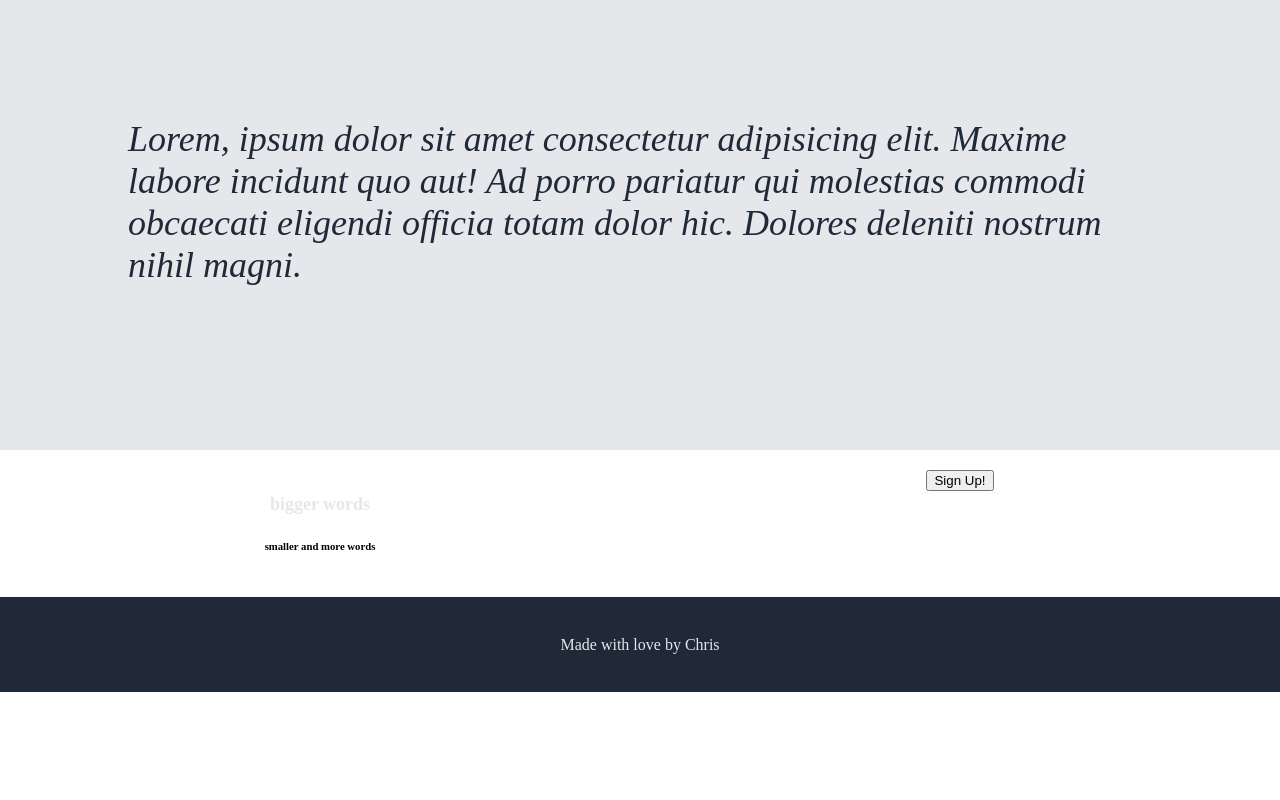
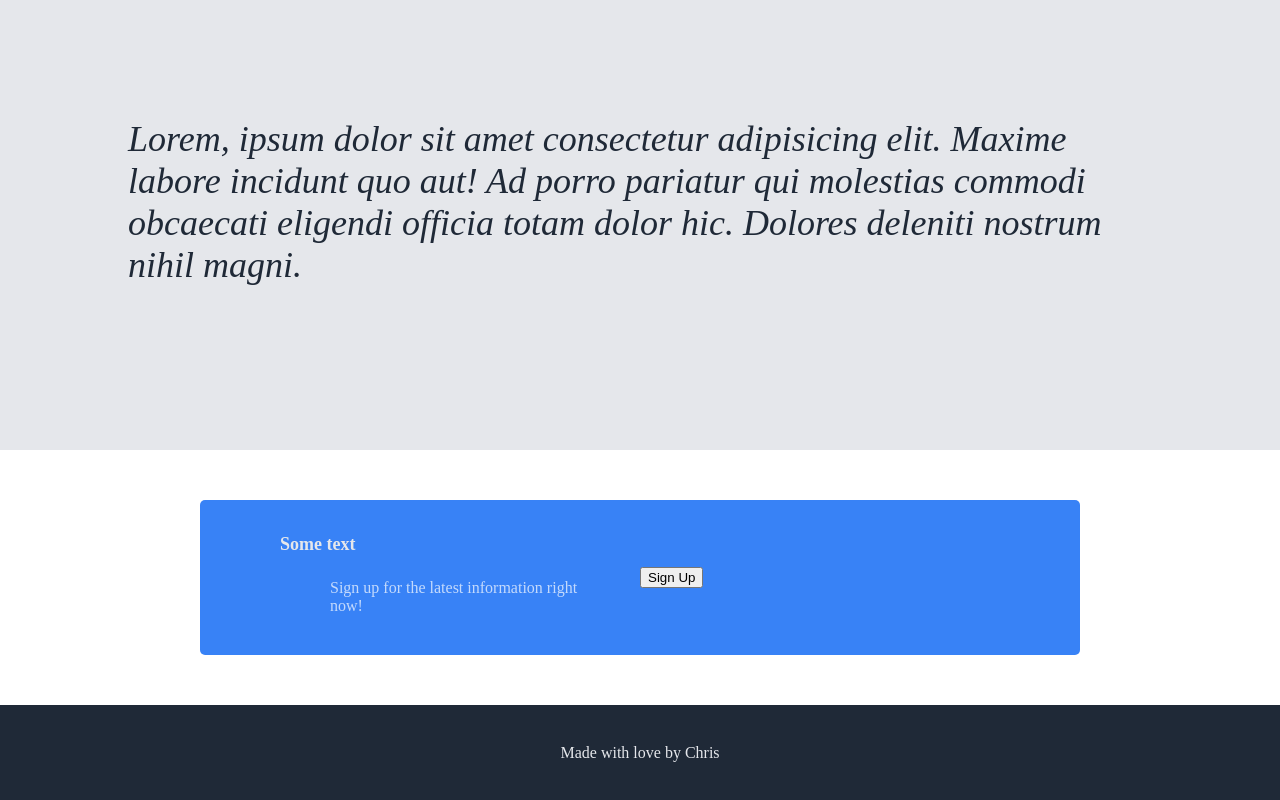
Before and after one commit to ChrisNewelldev/landing-page, a website: page index.html in a window 1280 px wide. Shown: the part 677-1477 px from the top of the page. Before the commit the page ends 1369 px from the top, so only its background shows below. Drawn offline with Linux system fonts and the light colour scheme.

Commit message:
make call to action section

```diff
--- a/index.html
+++ b/index.html
@@ -36,15 +36,15 @@
     </div>
   </div>
   <div class="quote"><h3>Lorem, ipsum dolor sit amet consectetur adipisicing elit. Maxime labore incidunt quo aut! Ad porro pariatur qui molestias commodi obcaecati eligendi officia totam dolor hic. Dolores deleniti nostrum nihil magni.</h3></div>
-  <div class="row" id="call-to action">
-    <div class="column" id="call-to-action-left">
-      <h4>bigger words</h4>
-      <h6>smaller and more words</h6>
+  <div class="bx sign-up">
+    <div class="sign-item signs-text">
+        <h4>Some text</h4>
+        <p>Sign up for the latest information right now!</p>
     </div>
-    <div class="column" id="call-to-action-right">
-      <button>Sign Up!</button>
+    <div class="sign-item signs-button">
+        <button type="button">Sign Up</button>
     </div>
-  </div>
+</div>
   <footer>Made with love by Chris</footer>
   <script src="../landing-page/app.js"></script>
 </body>
--- a/style.css
+++ b/style.css
@@ -108,10 +108,29 @@ body {
     padding-right: 25%;
   }
 
-  #call-to-action {
-    background-color: #3882F6;
-    padding: 3%;
-  }
+  .sign-up {
+    background-color: #3882F6 ;
+    margin: 50px 200px;
+    padding: 10px 80px;
+    display: flex;
+    align-items: center;
+    border-radius: 5px;
+    border-color: none;
+}
+
+.sign-item {
+    flex: 1;
+}
+
+.signs-text {
+    text-align: left;
+}
+
+.signs-text p {
+    color: #fff;
+    opacity: 0.7;
+    margin: 5px 30px 30px 50px;
+}
 
   footer {
     background-color: #1f2937;
```
